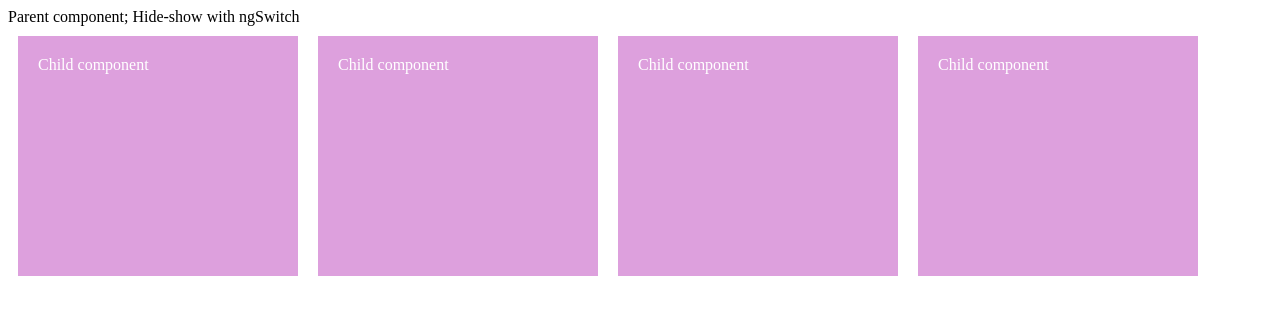
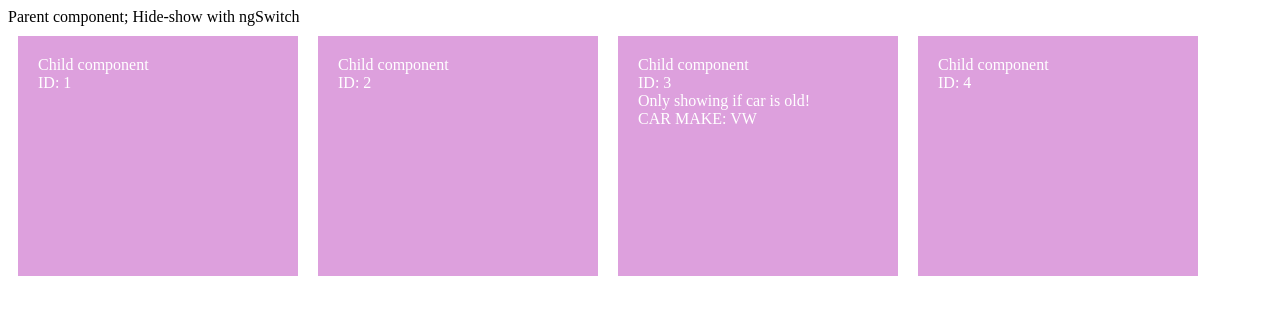
Before and after one commit to ImsirovicAjdin/angular-ayfzy2, an Angular app: page / in a window 1280 px wide. Shown: the top 314 px of the page. Built offline with nearby package versions, Linux system fonts and the light colour scheme.

Commit message:
Only showing if car is old

```diff
--- a/src/app/appchild/app-child.component.ts
+++ b/src/app/appchild/app-child.component.ts
@@ -5,6 +5,11 @@ import { Component, Input, OnInit } from '@angular/core';
   template: `
     <div style="display: inline-block; overflow: auto; height: 200px; width: 240px; background: plum; color: white; margin: 10px; padding: 20px;">
       Child component
+      <div>ID: {{car?.id}}</div>
+      <div [hidden]="!car?.old">
+        <div>Only showing if car is old!</div>
+        <div>CAR MAKE: {{car?.make}}</div>
+      </div>
     </div>
   `
 })
```
